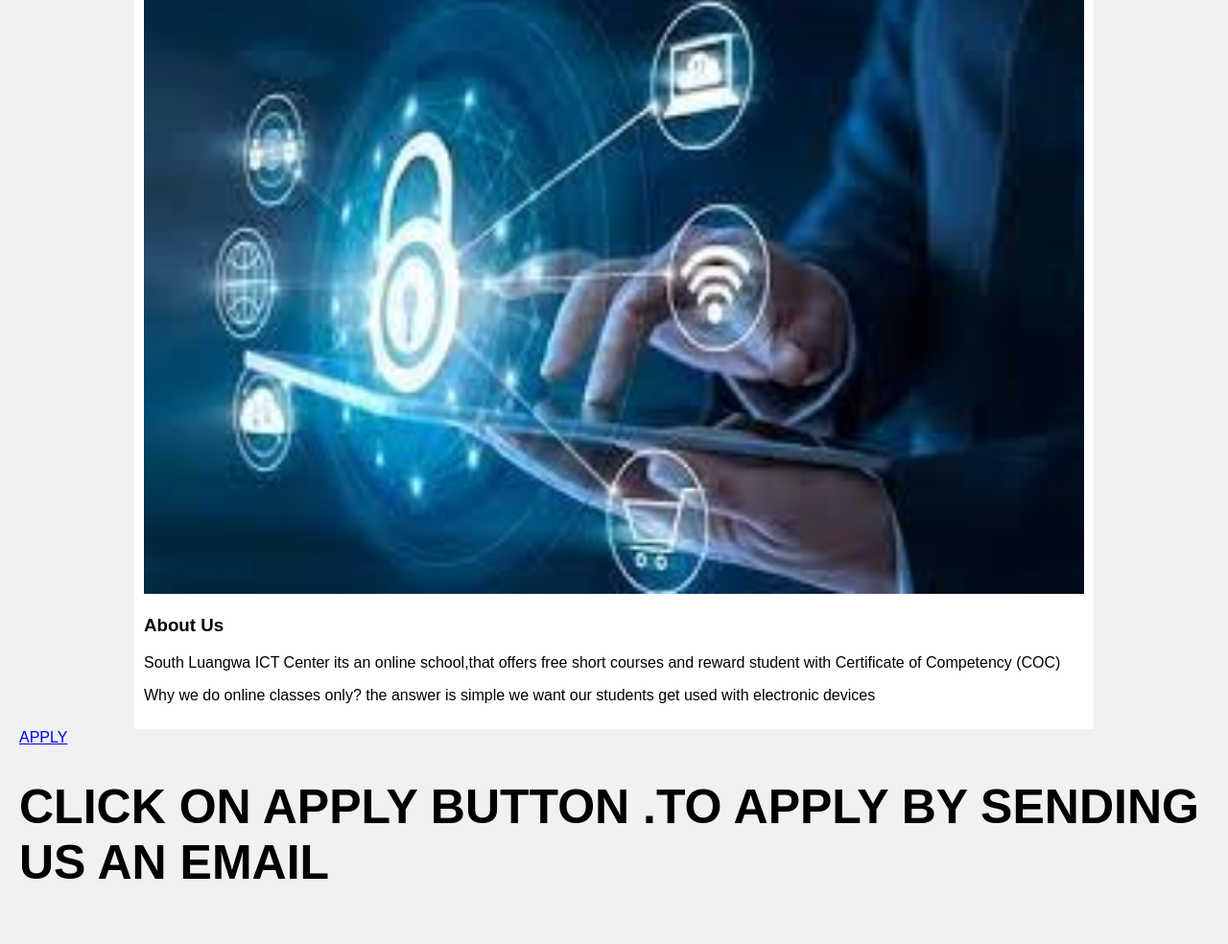
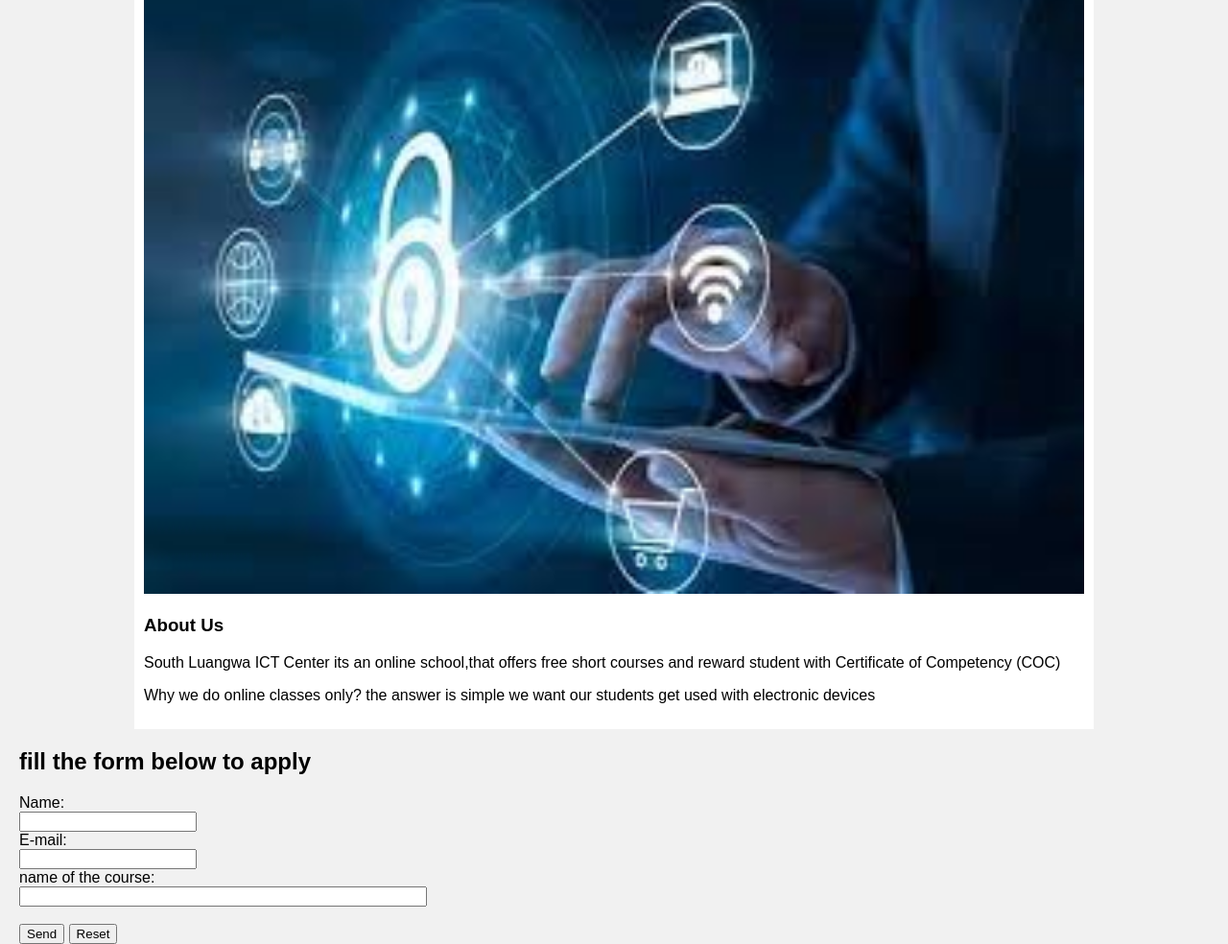
Before and after one commit to Simonmbewe/sulic, a plain HTML site: page index.html in a window 1280 px wide. Shown: the part 1535-2519 px from the top of the page at 96% size. Before the commit the page ends 2463 px from the top, so only its background shows below. Drawn offline with Linux system fonts and the light colour scheme.

Commit message:
Update index.html

```diff
--- a/index.html
+++ b/index.html
@@ -182,11 +182,21 @@ h1 {
 </div>
 
 </body>
-  <body>
-    <a href="mbewesimon9@gmail.com">APPLY</a>
- <h1>CLICK ON APPLY BUTTON .TO APPLY BY SENDING US AN EMAIL</h1>
 
+<body>
+
+<h2>fill the form below to apply</h2>
+
+<form action="mailto:mbewesimon9@gmail.com" method="post" enctype="text/plain">
+Name:<br>
+<input type="text" name="name"><br>
+E-mail:<br>
+<input type="text" name="mail"><br>
+name of the course:<br>
+<input type="text" name="comment" size="50"><br><br>
+<input type="submit" value="Send">
+<input type="reset" value="Reset">
+</form>
 
 </body>
 </html>
-</html>
```
